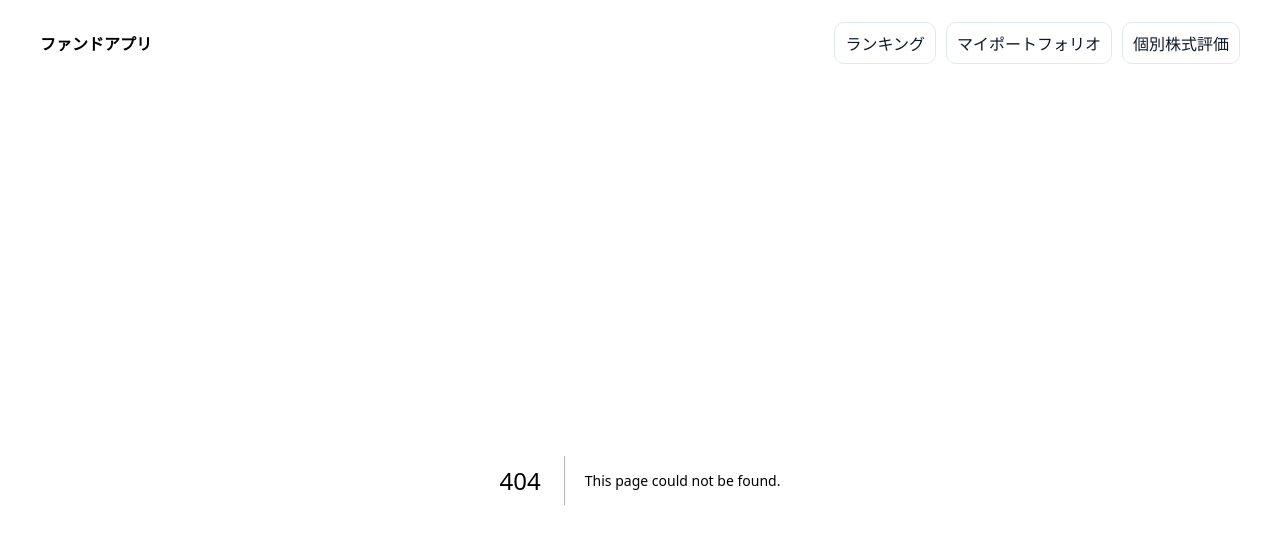
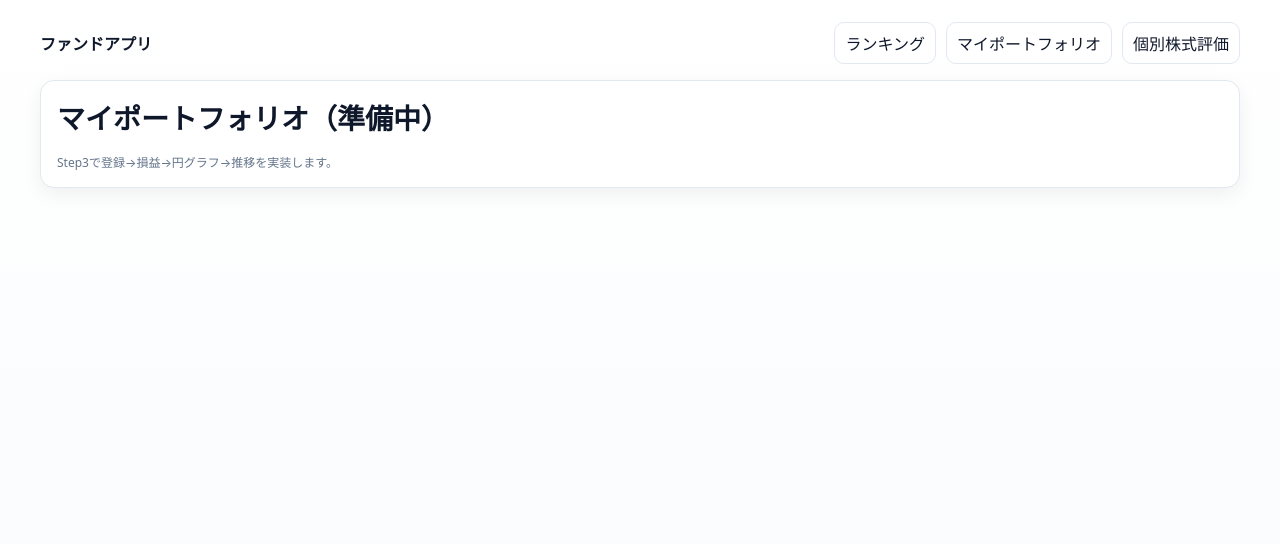
Before and after one commit to Tetsu1000/myportfolio, a Next.js app: page /portfolio in a window 1280 px wide. Before the commit this address had no page. Shown: the top 544 px of the page. Built offline with nearby package versions, Linux system fonts and the light colour scheme.

Commit message:
Add PortfolioPage component with placeholder content

```diff
--- /dev/null
+++ b/app/portfolio/page.tsx
@@ -0,0 +1,8 @@
+export default function PortfolioPage() {
+  return (
+    <div className="card">
+      <h1 className="h1">マイポートフォリオ（準備中）</h1>
+      <div className="muted">Step3で登録→損益→円グラフ→推移を実装します。</div>
+    </div>
+  );
+}
```
